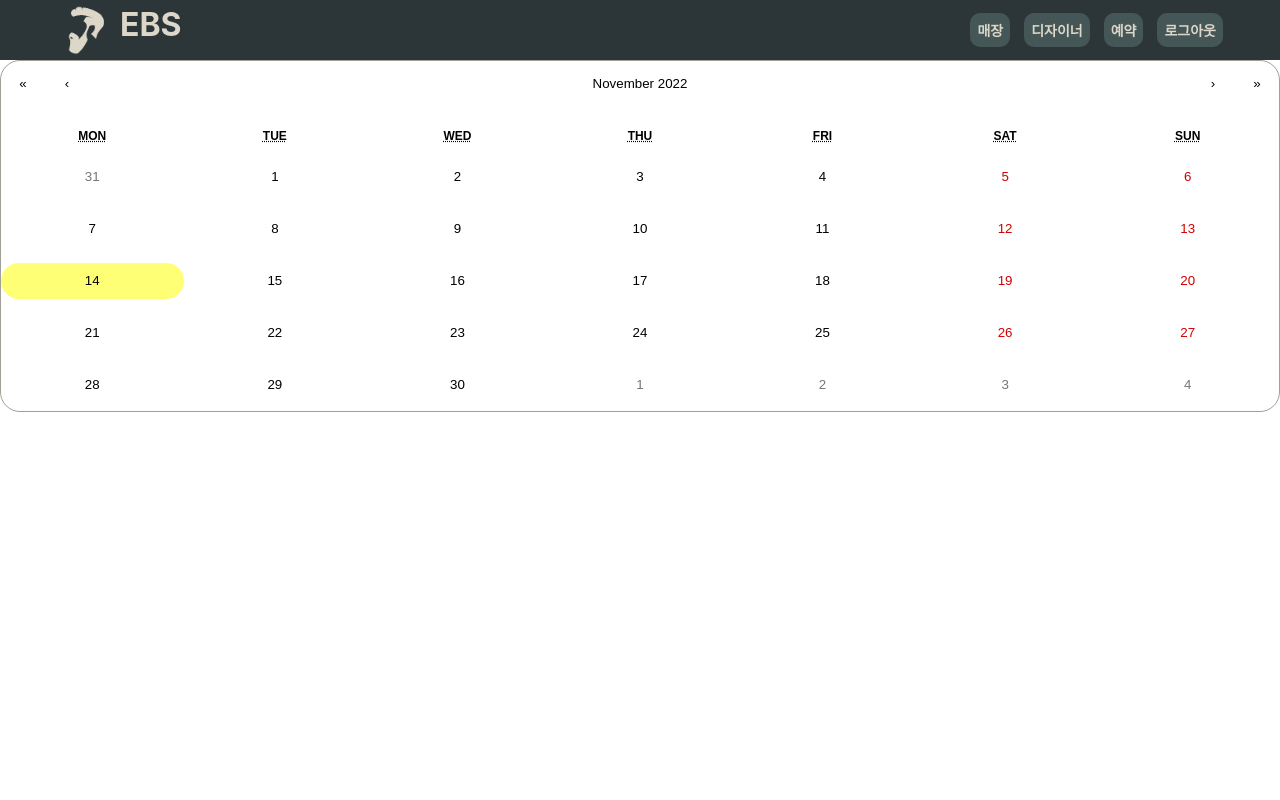
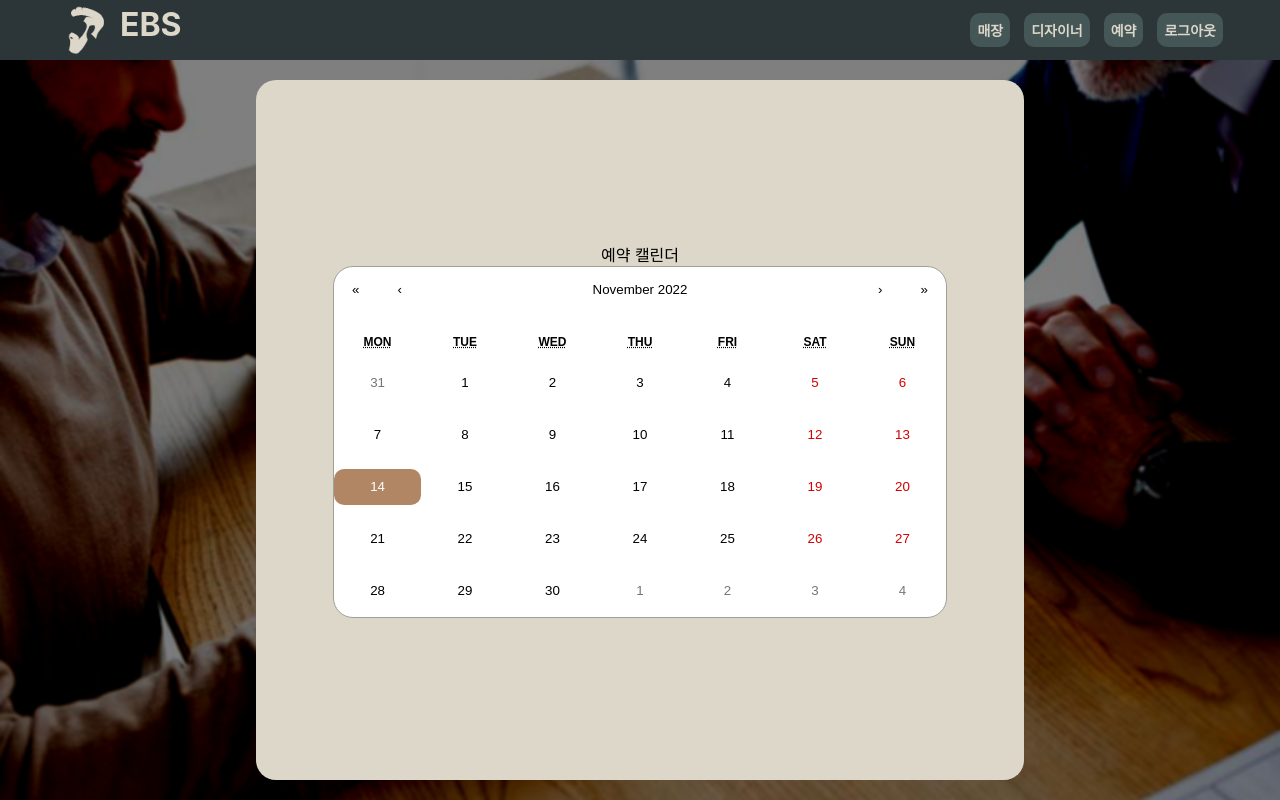
Before and after one commit to ris2131/ssafyEBSMirror, a React (Create React App) app in the folder business-fe/: page /schedule/my-calendar in a window 1280 px wide. Built offline with nearby package versions, Linux system fonts and the light colour scheme.

Commit message:
Style: 캘린더페이지 변경, 매장관리 Swal 디자인 변경.

```diff
--- a/business-fe/src/components/SchedulePage/Calendar.css
+++ b/business-fe/src/components/SchedulePage/Calendar.css
@@ -1,5 +1,5 @@
 .react-calendar {
-  max-width: 100%;
+  max-width: 80%;
   background: white;
   border: 1px solid #a0a096;
   border-radius: 20px;
@@ -43,7 +43,7 @@
   background: none;
 }
 .react-calendar__navigation button:disabled {
-  background-color: #f0f0f0;
+  background-color: #000000;
   border-radius: 20px;
 }
 .react-calendar__navigation button:enabled:hover,
@@ -87,42 +87,44 @@
 }
 .react-calendar__tile:disabled {
   background-color: #f0f0f0;
-  border-radius: 20px;
+  border-radius: 10px;
 }
 .react-calendar__tile:enabled:hover,
 .react-calendar__tile:enabled:focus {
   background-color: #e6e6e6;
-  border-radius: 20px;
+  border-radius: 10px;
 }
 .react-calendar__tile--now {
-  background: #ffff76;
-  border-radius: 20px;
+  background: #B08664;
+  color: #FFFFFF;
+  border-radius: 10px;
 }
 .react-calendar__tile--now:enabled:hover,
 .react-calendar__tile--now:enabled:focus {
-  background: #ffffa9;
-  border-radius: 20px;
+  background: #DCD7C9;
+  color: #000000;
+  border-radius: 10px;
 }
 .react-calendar__tile--hasActive {
   background: #76baff;
-  border-radius: 20px;
+  border-radius: 10px;
 }
 .react-calendar__tile--hasActive:enabled:hover,
 .react-calendar__tile--hasActive:enabled:focus {
   background: #a9d4ff;
-  border-radius: 20px;
+  border-radius: 10px;
 }
 .react-calendar__tile--active {
   background: #006edc;
   color: white;
-  border-radius: 20px;
+  border-radius: 10px;
 }
 .react-calendar__tile--active:enabled:hover,
 .react-calendar__tile--active:enabled:focus {
   background: #1087ff;
-  border-radius: 20px;
+  border-radius: 10px;
 }
 .react-calendar--selectRange .react-calendar__tile--hover {
   background-color: #e6e6e6;
-  border-radius: 20px;
+  border-radius: 10px;
 }
--- a/business-fe/src/components/SchedulePage/CalendarComponent.js
+++ b/business-fe/src/components/SchedulePage/CalendarComponent.js
@@ -14,7 +14,7 @@ const CalendarComponent = () => {
   const navigate =useNavigate();
 
   const selectDate = (day) => {
-    console.log("click day:"+ day);
+    //console.log("click day:"+ day);
     dispatch(clickCalendarDate(day));
     //dispatch(clickCalendarDate(day))
     //.then(console.log("done"));
--- a/business-fe/src/pages/Info/Info.js
+++ b/business-fe/src/pages/Info/Info.js
@@ -203,7 +203,11 @@ const Info = () => {
 
     imgApi.modifyinfo(formData)
       .then(() => {
-        Swal.fire({icon: "success", title: "매장정보가 수정되었습니다!"})
+        Swal.fire({icon: "success",
+          title: "매장정보가 수정되었습니다!",
+          confirmButtonColor: '#688087', // confrim 버튼 색깔 지정
+          iconColor:'#688087',//아이콘 색깔 설정.
+        })
           //.then(()=>{window.location.reload()});
           .then(() => {
             navigate("/")
--- a/business-fe/src/pages/Schedule/MyCalendar.js
+++ b/business-fe/src/pages/Schedule/MyCalendar.js
@@ -1,15 +1,51 @@
 
+
+import styled from "styled-components";
+
+//배경화면이미지
+import backgroundImage from "../../assets/calendar_background.png";
 //달력 컴포넌트
 import CalendarComponent from "../../components/SchedulePage/CalendarComponent";
 import NavBar from "../../components/Navbar/NavBar";
+
+
+const CalendarMain = styled.main`
+
+  background: url(${backgroundImage});
+  background-size: cover;
+  display: flex;
+  flex: 1;
+  flex-direction: column;
+  justify-content: center;
+  align-items: center;
+`;
+const CalendarInput = styled.section`
+  background-color: #DCD7C9;
+  width: 60%;
+  border-radius : 20px;
+  display: flex;
+  flex-direction: column;
+  justify-content: center;
+  align-items: center;
+  margin: 20px;
+  flex: 1;
+`;
+const FlexInput = styled.div`
+  display: flex;
+  text-align: right;
+`;
 
 const MyCalendar = () => {
 
   return(
     <>
       <NavBar></NavBar>
-
-      <CalendarComponent></CalendarComponent>
+      <CalendarMain>
+        <CalendarInput>
+          <FlexInput>예약 캘린더</FlexInput>
+          <CalendarComponent></CalendarComponent>
+        </CalendarInput>
+      </CalendarMain>
     </>
   );
 };
```
Also changed, not shown: business-fe/src/assets/calendar_background.png (added).
